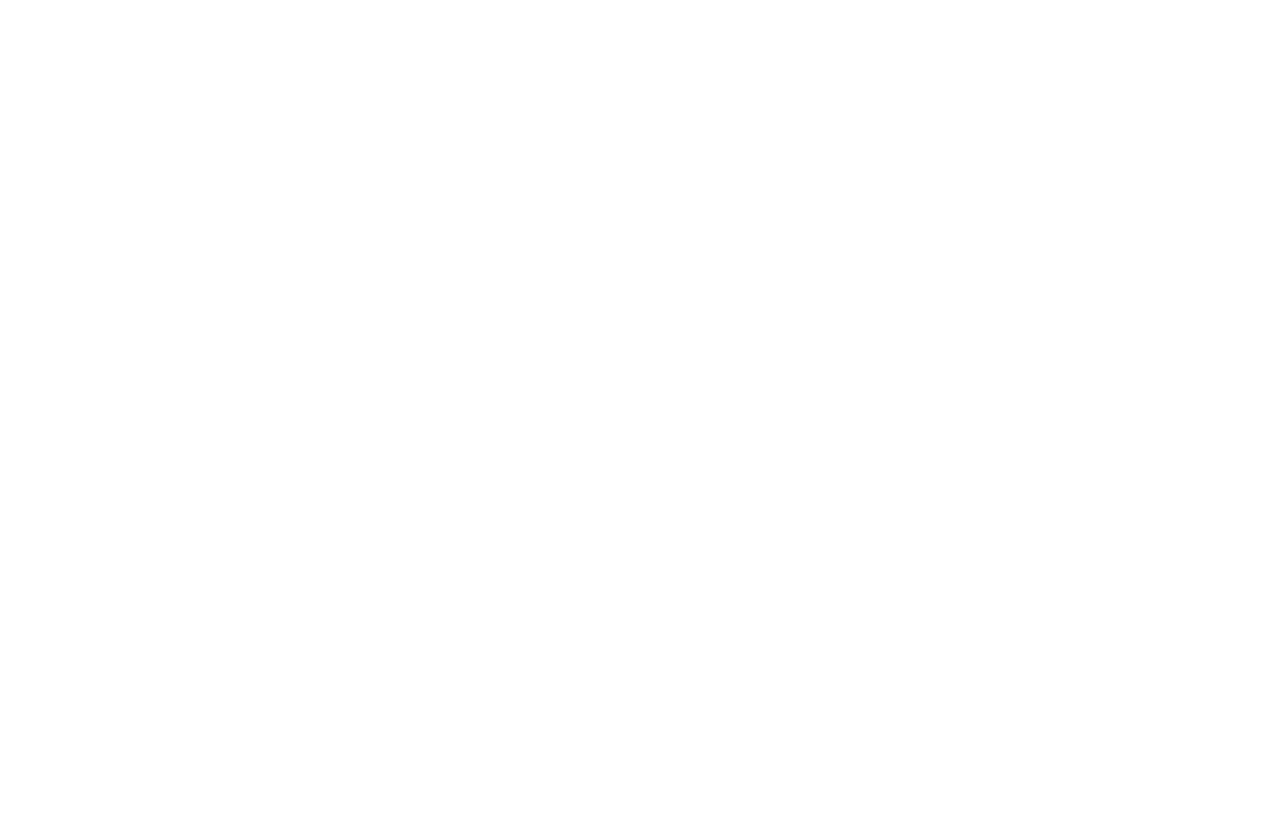
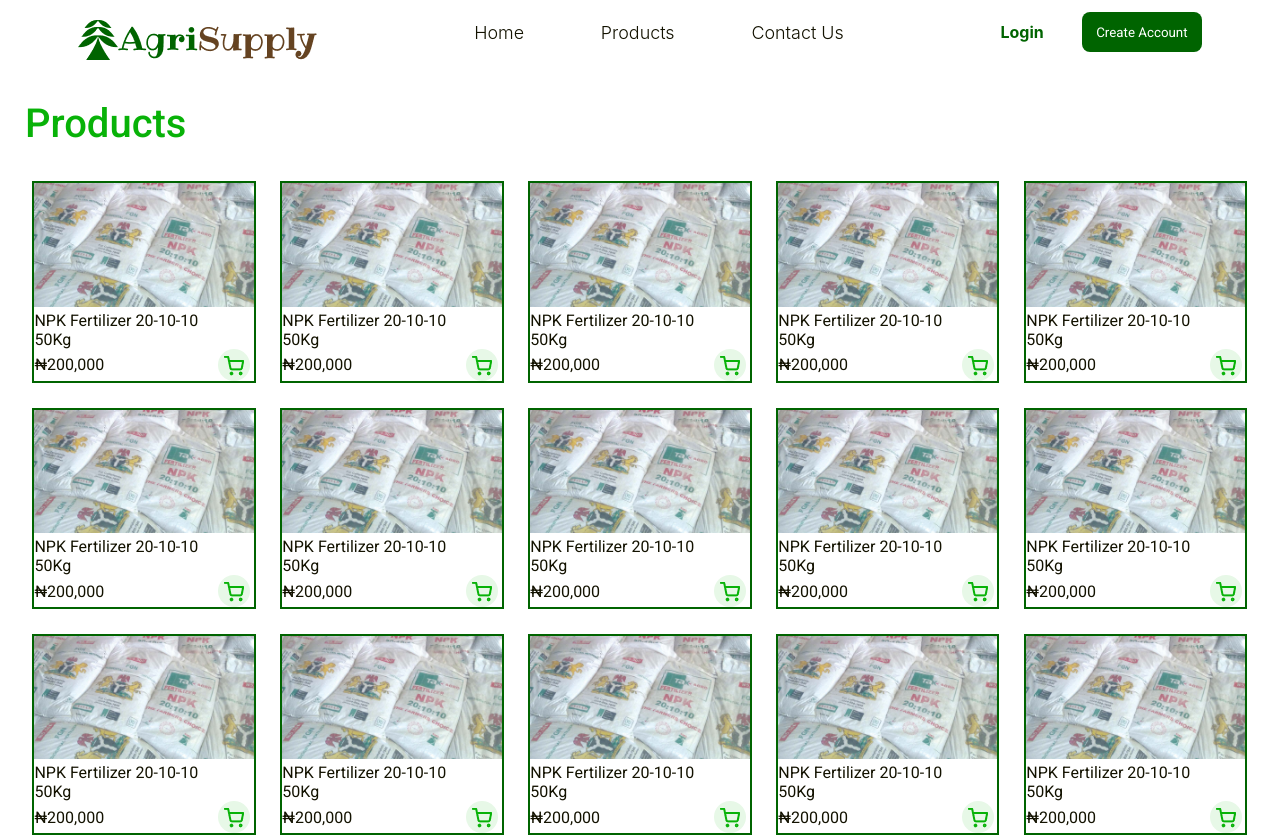
Before and after one commit to Maryann-01/AgroHub, a React (Create React App) app: page /products in a window 1280 px wide. Before the commit this address had no page. Shown: the top 837 px of the page. Before the commit the page ends 800 px from the top, so only its background shows below. Built offline with nearby package versions, Linux system fonts and the light colour scheme.

Commit message:
feat:added products page

```diff
--- a/src/App.tsx
+++ b/src/App.tsx
@@ -5,6 +5,7 @@
 import Login from './components/Login/Login';
 import ContactUs from './components/ContactUs/ContactUs';
 import CreateAccount from './components/CreateAccount/CreateAccount';
+import Products from './components/Products/Products';
 
 function App() {
   return (
@@ -13,6 +14,7 @@
         <Route path="/login" element={<Login/>}/>
         <Route path="/contactUs" element={<ContactUs/>}/>
         <Route path="/createAccount" element={<CreateAccount/>}/>
+        <Route path="/products" element={<Products/>}/>
     </Routes>
   );
 }
--- a/src/components/Navbar/Nav.tsx
+++ b/src/components/Navbar/Nav.tsx
@@ -13,7 +13,7 @@
         </div>
         <div className='nav-items'>
           <p>Home</p>
-          <p>Products</p>
+          <p><Link to="/products" className='link'>Products</Link></p>
           <p><Link to="/contactUs" className='link'>Contact Us</Link></p>
         </div>
         <div className='btn-div'>
--- /dev/null
+++ b/src/components/Products/Products.css
@@ -0,0 +1,42 @@
+
+.products-header{
+    font-family: Roboto;
+font-size: 40px;
+font-weight: 500;
+line-height: 70px;
+letter-spacing: 0em;
+margin:25px 25px 10px;
+color: #08B208;
+}
+.mainFert-container{
+    display:flex;
+    flex-wrap: wrap;
+    margin:0 20px;
+
+}
+.fertilizer-div{
+    width:18%;
+    border: 2px solid #006400;
+    margin:1%;
+}
+.fertilizer-div p{
+    font-family: Roboto;
+font-size: 16px;
+font-weight: 400;
+color: #131200;
+letter-spacing: 0em;
+}
+.fertilizer-div img{
+    width:100%;
+}
+.cartContainer{
+    display:flex;
+    align-items: center;
+   justify-content: space-between;
+   padding:0 3.5px 0 0px;
+}
+.cartContainer img{
+    width:32px;
+    height:32px;
+
+}
--- /dev/null
+++ b/src/components/Products/Products.tsx
@@ -0,0 +1,33 @@
+import React from 'react'
+import Nav from '../Navbar/Nav'
+import Footer from '../Footer/Footer'
+import fertilizerData from '../../fertilizerData'
+import "../Products/Products.css"
+const Products:React.FC = () => {
+   const containersData=Array(25).fill(fertilizerData[0])
+  return (
+    <div>
+        <Nav/>
+        <div className='products-body'>
+            <h3 className='products-header'>Products</h3>
+            <div className="mainFert-container">
+                {containersData.map((eachContainer,index)=>(
+                    <div className='fertilizer-div'>
+                        <img src={eachContainer.img} alt="fertilizer image"/>
+                        <p key={eachContainer.index}>{eachContainer.name}</p>
+                        <p key={eachContainer.index}>{eachContainer.weight}</p>
+                        <div className='cartContainer'>
+                           <p key={eachContainer.index}>{eachContainer.price}</p>
+                            <img src={eachContainer.img2} alt="cart"/>
+                        </div>
+
+                    </div>
+                ))}
+            </div>
+        </div>
+        <Footer/>
+    </div>
+  )
+}
+
+export default Products
--- /dev/null
+++ b/src/fertilizerData.js
@@ -0,0 +1,15 @@
+import React from 'react'
+import fertilizer from "./images/fertilizer.png"
+import cart from "./images/cart.png"
+
+    const fertilizerData=[
+        {
+            img:fertilizer,
+            name:"NPK Fertilizer 20-10-10",
+            weight:"50Kg",
+            price:"₦200,000",
+            img2:cart
+        }
+    ]
+
+export default fertilizerData
```
Also changed, not shown: src/images/cart.png (added), src/images/fertilizer.png (added).
